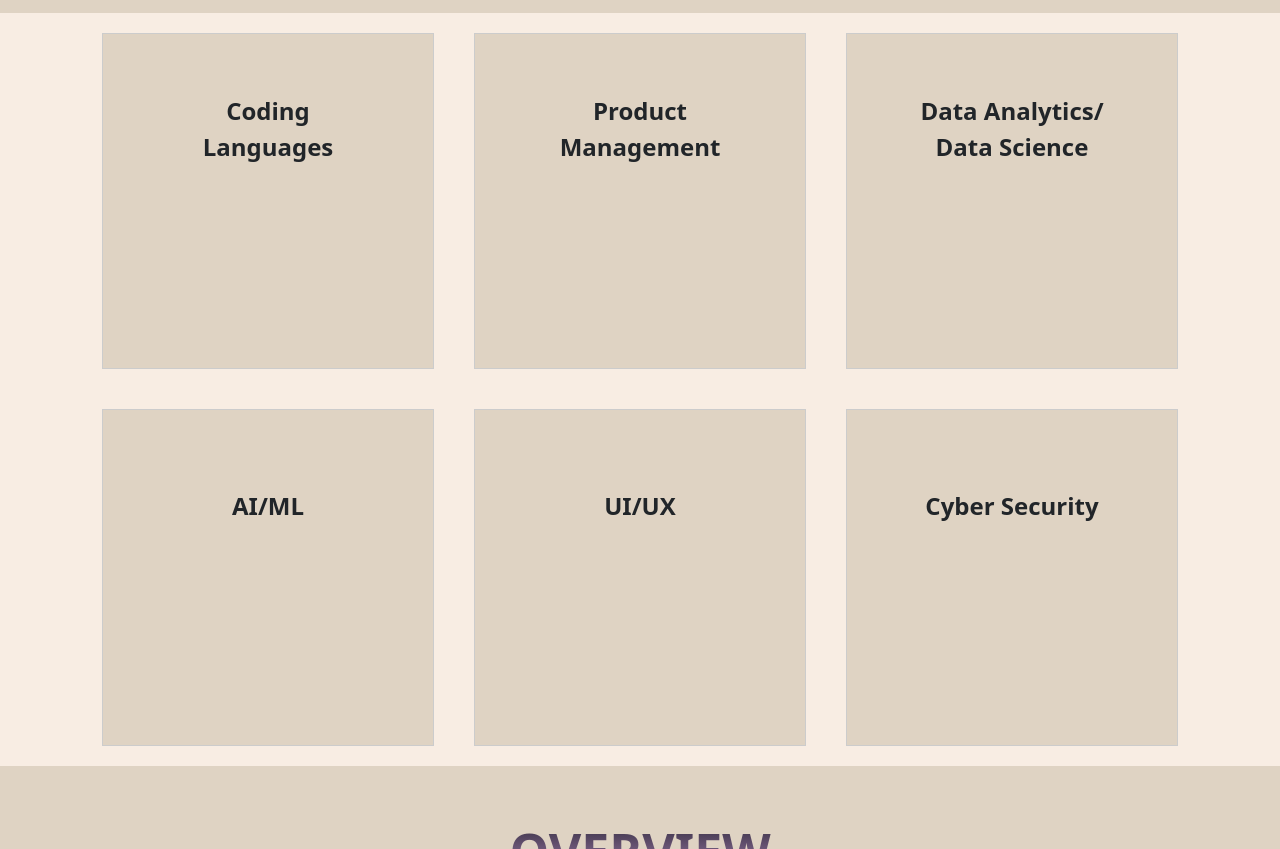
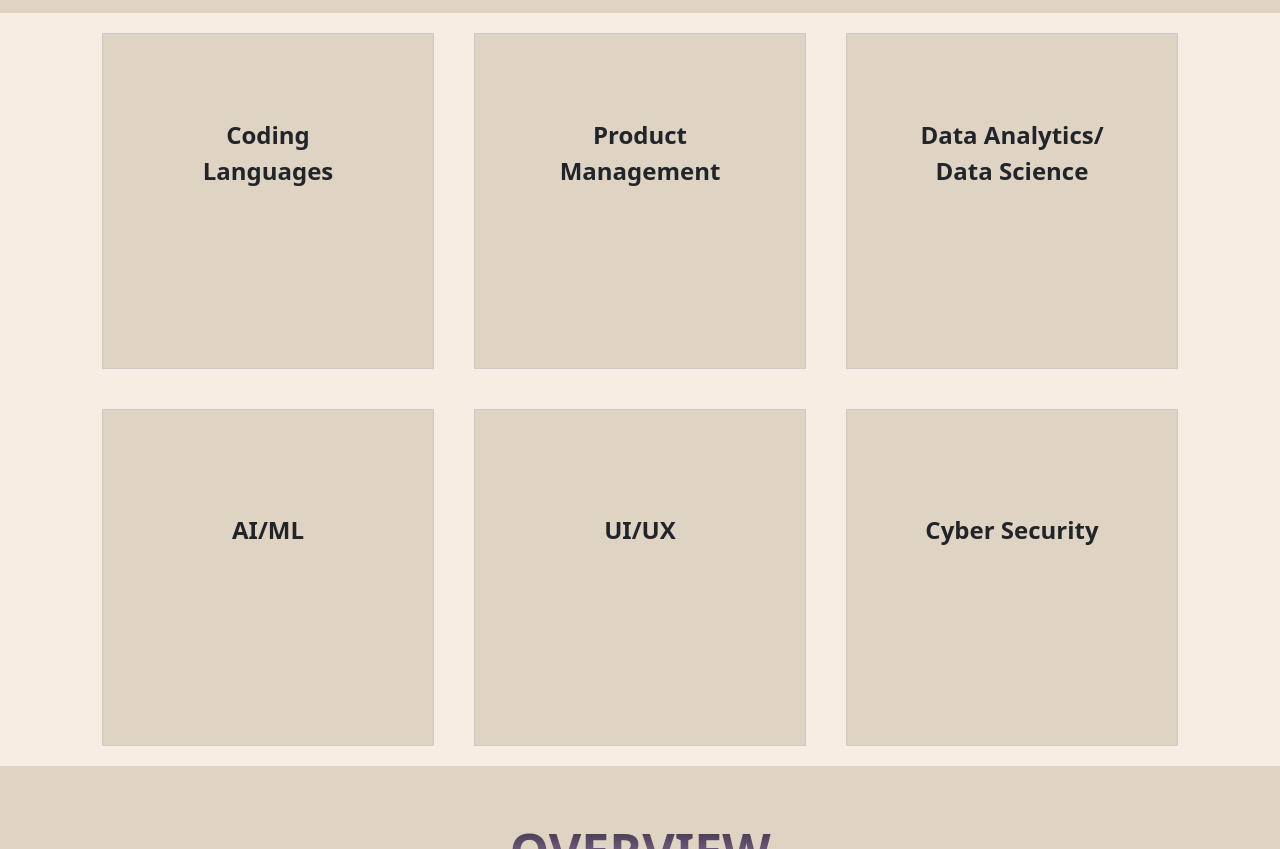
Before and after one commit to Inshasidd21/TechVersee, a plain HTML site: page index.html in a window 1280 px wide. Shown: the part 629-1478 px from the top of the page. Drawn offline with nearby package versions, Linux system fonts and the light colour scheme.

Commit message:
index.html

```diff
--- a/index.html
+++ b/index.html
@@ -78,12 +78,12 @@
 </div>
 <div class="second-header" style="background-color: #F8EDE3;">
 <div class="container">
-    <div class="box"><div class="content"style="font-weight: bold; font-size: 1.5rem; margin-bottom:9rem;">Coding<br>Languages</div></div>
-    <div class="box"><div class="content"style="font-weight: bold; font-size: 1.5rem; margin-bottom:9rem;">Product <br>Management</div></div>
-    <div class="box"><div class="content"style="font-weight: bold; font-size: 1.5rem; margin-bottom:9rem;">Data Analytics/<br>Data Science</div></div>
-    <div class="box"><div class="content"style="font-weight: bold; font-size: 1.5rem; margin-bottom:9rem;">AI/ML</div></div>
-    <div class="box"><div class="content"style="font-weight: bold; font-size: 1.5rem; margin-bottom:9rem;">UI/UX</div></div>
-    <div class="box"><div class="content"style="font-weight: bold; font-size: 1.5rem; margin-bottom:9rem;">Cyber Security</div></div>
+    <div class="box"><div class="content"style="font-weight: bold; font-size: 1.5rem; margin-bottom:6rem;">Coding<br>Languages</div></div>
+    <div class="box"><div class="content"style="font-weight: bold; font-size: 1.5rem; margin-bottom:6rem;">Product <br>Management</div></div>
+    <div class="box"><div class="content"style="font-weight: bold; font-size: 1.5rem; margin-bottom:6rem;">Data Analytics/<br>Data Science</div></div>
+    <div class="box"><div class="content"style="font-weight: bold; font-size: 1.5rem; margin-bottom:6rem;">AI/ML</div></div>
+    <div class="box"><div class="content"style="font-weight: bold; font-size: 1.5rem; margin-bottom:6rem;">UI/UX</div></div>
+    <div class="box"><div class="content"style="font-weight: bold; font-size: 1.5rem; margin-bottom:6rem;">Cyber Security</div></div>
 
 </div></div>
 <div class="footer">
```
